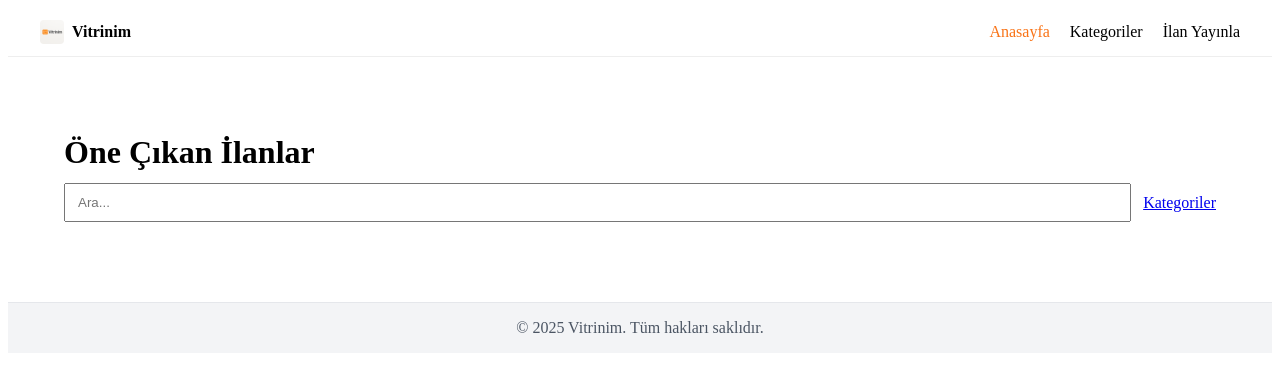
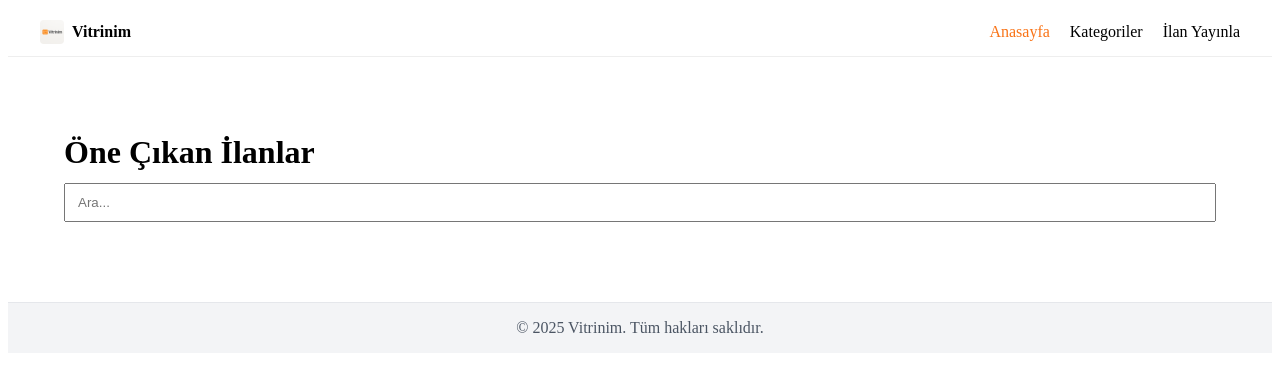
Before and after one commit to serpceyemek/vitrinim, a React (Create React App) app: page / in a window 1280 px wide. Shown: the top 372 px of the page. Built offline with nearby package versions, Linux system fonts and the light colour scheme.

Commit message:
chore(home): arama kutusunun yanındaki 'Kategoriler' linkini kaldır

```diff
--- a/src/pages/Home.jsx
+++ b/src/pages/Home.jsx
@@ -29,7 +29,7 @@ export default function Home() {
           onKeyDown={handleSearchEnter}
           style={{ flex: 1, padding: "10px 12px" }}
         />
-        <Link to="/kategori">Kategoriler</Link>
+
       </div>
     </main>
   );
```
